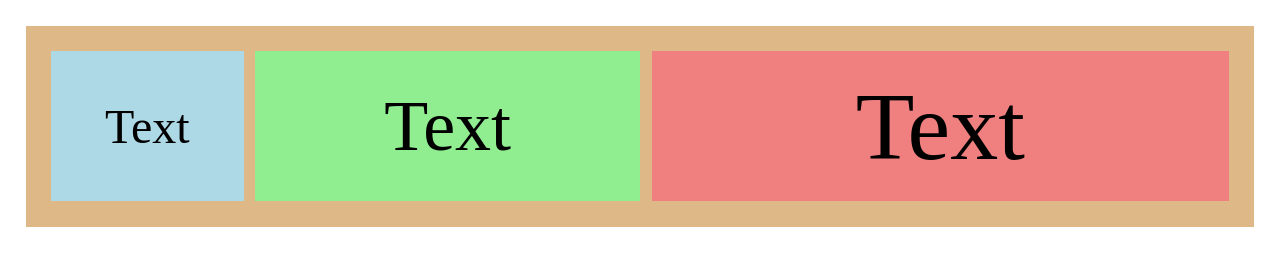
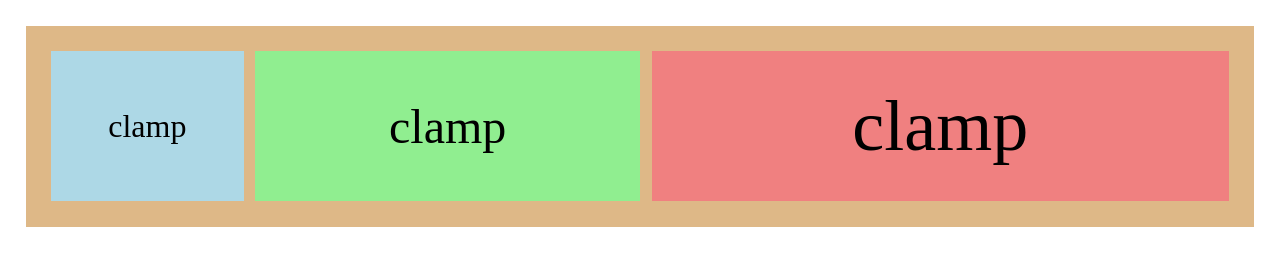
Before and after one commit to codebySaschaHeinze/clamp-flex-exercise, a plain HTML site: page index.html in a window 1280 px wide. Drawn offline with Linux system fonts and the light colour scheme.

Commit message:
text and colors changed

```diff
--- a/index.html
+++ b/index.html
@@ -9,9 +9,9 @@
 </head>
 <body>
     <section>
-        <span class="clamp1">Text</span>
-        <span class="clamp2">Text</span>
-        <span class="clamp3">Text</span>
+        <span class="clamp1">clamp</span>
+        <span class="clamp2">clamp</span>
+        <span class="clamp3">clamp</span>
     </section>
 </body>
 </html>
--- a/style.css
+++ b/style.css
@@ -2,7 +2,6 @@ body {
     margin: 0;
 }
 
-/*einfach mit den Werten rumspielen:*/
 
 section {
     background-color: burlywood;
@@ -11,25 +10,24 @@ section {
     margin: clamp(16px, 2vw, 48px);
     padding: clamp(16px, 2vw, 48px);
     gap: 1%;
-
 }
 
 .clamp1 {
     background-color: lightblue;
     flex: 1;
-    font-size: clamp(1rem, 4vw, 3rem);
+    font-size: clamp(1rem, 2rem, 3rem);
 }
 
 .clamp2 {
     background-color: lightgreen;
     flex: 2;
-    font-size: clamp(1.5rem, 8vw, 4.5rem);
+    font-size: clamp(1.5rem, 3rem, 4.5rem);
 }
 
 .clamp3 {
     background-color: lightcoral;
     flex: 3;
-    font-size: clamp(3rem, 12vw, 6rem);
+    font-size: clamp(3rem, 4.5rem, 6rem);
 }
 
 .clamp1,
```
Also changed, not shown: 1 other file.
